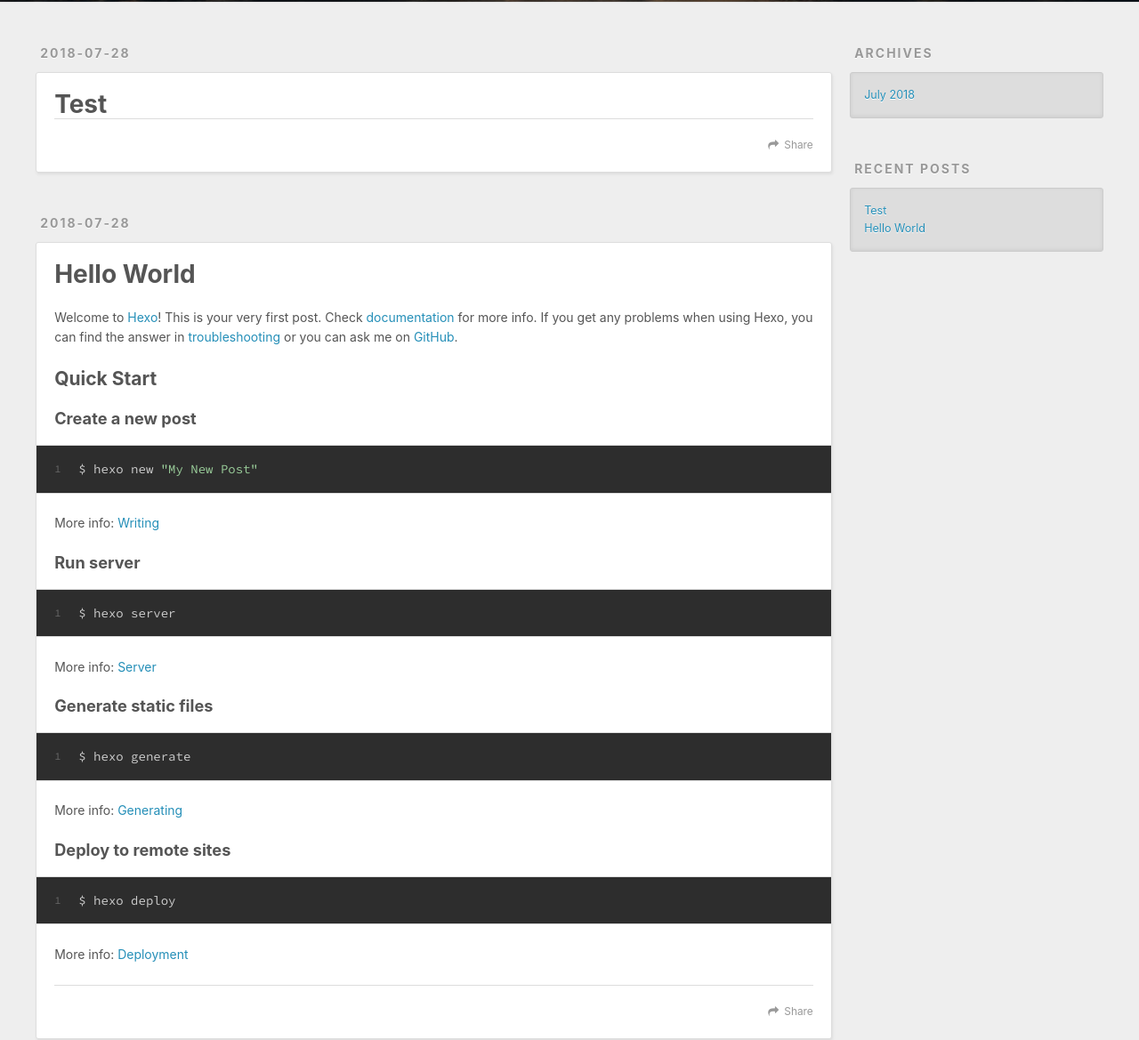
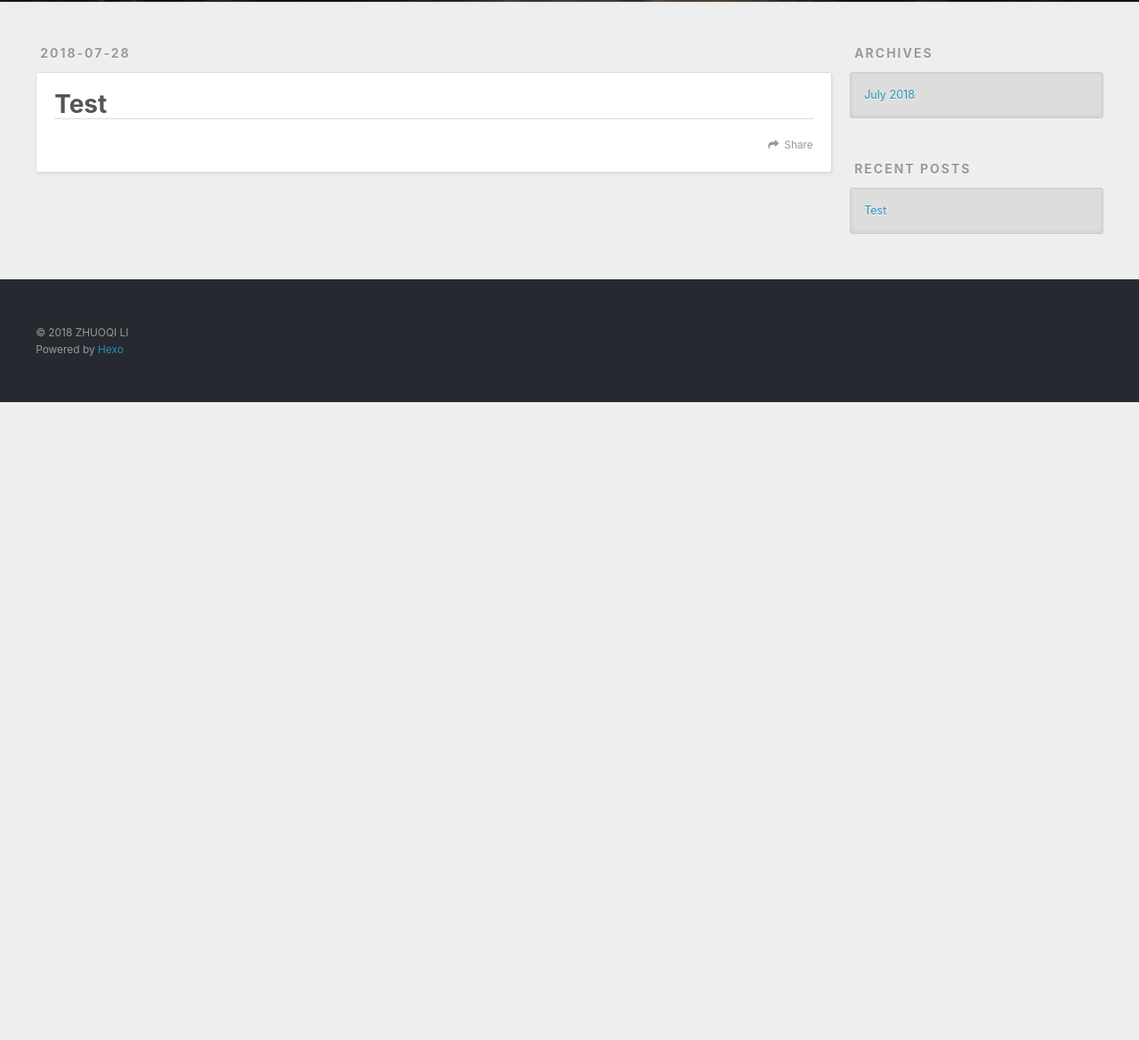
Before and after one commit to Darcyyaoting/zhuoqi_blog, a plain HTML site: page index.html in a window 1280 px wide. Shown: the part 298-1467 px from the top of the page at 89% size. After the commit the page ends 800 px from the top, so only its background shows below. Drawn offline with nearby package versions, Linux system fonts and the light colour scheme.

Commit message:
Site updated: 2018-07-29 11:03:58

```diff
--- a/index.html
+++ b/index.html
@@ -92,52 +92,7 @@
 
     </div>
     <footer class="article-footer">
-      <a data-url="http://yoursite.com/2018/07/28/test/" data-id="cjk5ltsef00005rlwg8rvzqwu" class="article-share-link">Share</a>
-
-
-    </footer>
-  </div>
-
-</article>
-
-
-
-    <article id="post-hello-world" class="article article-type-post" itemscope itemprop="blogPost">
-  <div class="article-meta">
-    <a href="/2018/07/28/hello-world/" class="article-date">
-  <time datetime="2018-07-28T09:51:19.000Z" itemprop="datePublished">2018-07-28</time>
-</a>
-
-  </div>
-  <div class="article-inner">
-
-
-      <header class="article-header">
-
-
-    <h1 itemprop="name">
-      <a class="article-title" href="/2018/07/28/hello-world/">Hello World</a>
-    </h1>
-
-
-      </header>
-
-    <div class="article-entry" itemprop="articleBody">
-
-        <p>Welcome to <a href="https://hexo.io/" target="_blank" rel="noopener">Hexo</a>! This is your very first post. Check <a href="https://hexo.io/docs/" target="_blank" rel="noopener">documentation</a> for more info. If you get any problems when using Hexo, you can find the answer in <a href="https://hexo.io/docs/troubleshooting.html" target="_blank" rel="noopener">troubleshooting</a> or you can ask me on <a href="https://github.com/hexojs/hexo/issues" target="_blank" rel="noopener">GitHub</a>.</p>
-<h2 id="Quick-Start"><a href="#Quick-Start" class="headerlink" title="Quick Start"></a>Quick Start</h2><h3 id="Create-a-new-post"><a href="#Create-a-new-post" class="headerlink" title="Create a new post"></a>Create a new post</h3><figure class="highlight bash"><table><tr><td class="gutter"><pre><span class="line">1</span><br></pre></td><td class="code"><pre><span class="line">$ hexo new <span class="string">"My New Post"</span></span><br></pre></td></tr></table></figure>
-<p>More info: <a href="https://hexo.io/docs/writing.html" target="_blank" rel="noopener">Writing</a></p>
-<h3 id="Run-server"><a href="#Run-server" class="headerlink" title="Run server"></a>Run server</h3><figure class="highlight bash"><table><tr><td class="gutter"><pre><span class="line">1</span><br></pre></td><td class="code"><pre><span class="line">$ hexo server</span><br></pre></td></tr></table></figure>
-<p>More info: <a href="https://hexo.io/docs/server.html" target="_blank" rel="noopener">Server</a></p>
-<h3 id="Generate-static-files"><a href="#Generate-static-files" class="headerlink" title="Generate static files"></a>Generate static files</h3><figure class="highlight bash"><table><tr><td class="gutter"><pre><span class="line">1</span><br></pre></td><td class="code"><pre><span class="line">$ hexo generate</span><br></pre></td></tr></table></figure>
-<p>More info: <a href="https://hexo.io/docs/generating.html" target="_blank" rel="noopener">Generating</a></p>
-<h3 id="Deploy-to-remote-sites"><a href="#Deploy-to-remote-sites" class="headerlink" title="Deploy to remote sites"></a>Deploy to remote sites</h3><figure class="highlight bash"><table><tr><td class="gutter"><pre><span class="line">1</span><br></pre></td><td class="code"><pre><span class="line">$ hexo deploy</span><br></pre></td></tr></table></figure>
-<p>More info: <a href="https://hexo.io/docs/deployment.html" target="_blank" rel="noopener">Deployment</a></p>
-
-
-    </div>
-    <footer class="article-footer">
-      <a data-url="http://yoursite.com/2018/07/28/hello-world/" data-id="cjk5ltsek00015rlwsg5jq4i7" class="article-share-link">Share</a>
+      <a data-url="http://yoursite.com/2018/07/28/test/" data-id="cjk69gagl000069lwgy7bm8r8" class="article-share-link">Share</a>
 
 
     </footer>
@@ -181,10 +136,6 @@
             <a href="/2018/07/28/test/">Test</a>
           </li>
 
-          <li>
-            <a href="/2018/07/28/hello-world/">Hello World</a>
-          </li>
-
       </ul>
     </div>
   </div>
```
Also changed, not shown: 2018/07/28/test/index.html (+2 -16 lines), archives/2018/07/index.html (+0 -23 lines), archives/2018/index.html (+0 -23 lines), archives/index.html (+0 -23 lines).
